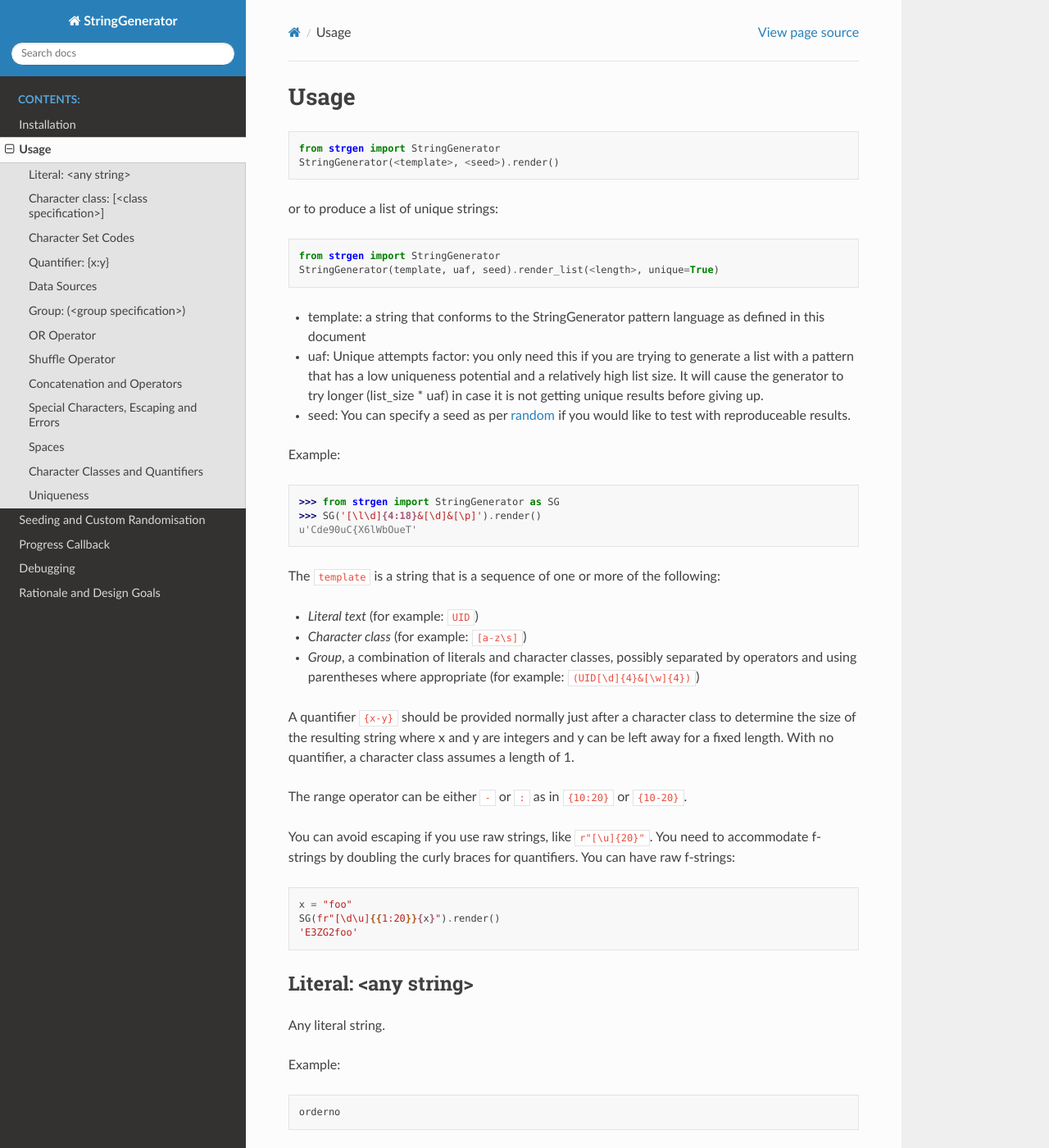
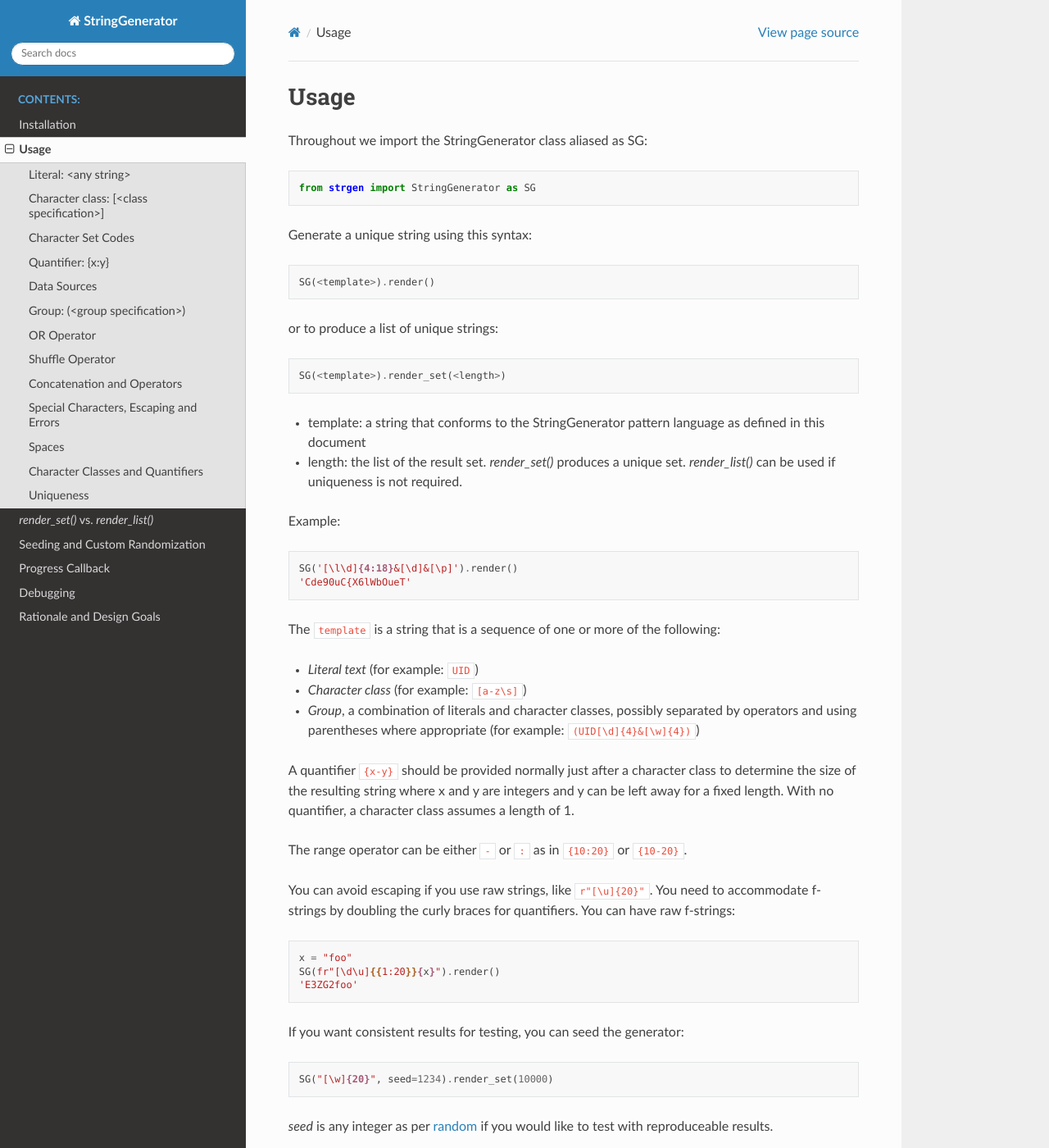
Before and after one commit to paul-wolf/strgen, a Sphinx documentation site: the page built from docs/usage.rst, in a window 1280 px wide and 1400 px high. Shown: the whole window at 82% size. Built offline with Sphinx 7.4.7 and the Read the Docs theme 2.0.0, drawn with Linux system fonts in a browser that asks for light colours; some of the changed text lies outside the part shown.

Commit message:
Add render_set()

```diff
--- a/docs/installation.rst
+++ b/docs/installation.rst
@@ -1,8 +1,8 @@
 Installation
 ============
 
-From version 0.4.0, support for 2.x is dropped. If you still need
-support for Python 2, use version 0.3.4.
+From version 0.4.0, support for Python 2.7 is dropped. If you still need
+support for Python 2, use version StringGenerator 0.3.4.
 
 There are no dependencies beyond the Python Standard Library.
 
--- a/docs/randomizer.rst
+++ b/docs/randomizer.rst
@@ -1,4 +1,4 @@
-Seeding and Custom Randomisation
+Seeding and Custom Randomization
 ================================
 
 If you want to test and produce consistent results, you can use the ``seed`` option:
--- a/docs/usage.rst
+++ b/docs/usage.rst
@@ -1,38 +1,37 @@
 Usage
 =====
 
-::
 
-   from strgen import StringGenerator
-   StringGenerator(<template>, <seed>).render()
+Throughout we import the StringGenerator class aliased as SG:
+
+.. code:: python
+
+   from strgen import StringGenerator as SG
+
+Generate a unique string using this syntax:
+
+.. code:: python
+
+   SG(<template>).render()
 
 or to produce a list of unique strings:
 
 ::
 
-   from strgen import StringGenerator
-   StringGenerator(template, uaf, seed).render_list(<length>, unique=True)
+   SG(<template>).render_set(<length>)
 
 * template: a string that conforms to the StringGenerator pattern
   language as defined in this document
 
-* uaf: Unique attempts factor: you only need this if you are trying to
-  generate a list with a pattern that has a low uniqueness potential
-  and a relatively high list size. It will cause the generator to try
-  longer (list_size * uaf) in case it is not getting unique results
-  before giving up.
-
-* seed: You can specify a seed as per `random
-  <https://docs.python.org/3/library/random.html>`__ if you would like
-  to test with reproduceable results.
+* length: the list of the result set. `render_set()` produces a unique set.
+  `render_list()` can be used if uniqueness is not required.
 
 Example:
 
-::
+.. code:: python
 
-   >>> from strgen import StringGenerator as SG
-   >>> SG('[\l\d]{4:18}&[\d]&[\p]').render()
-   u'Cde90uC{X6lWbOueT'
+   SG('[\l\d]{4:18}&[\d]&[\p]').render()
+   'Cde90uC{X6lWbOueT'
 
 The ``template`` is a string that is a sequence of one or more of the
 following:
@@ -55,11 +54,22 @@
 need to accommodate f-strings by doubling the curly braces for
 quantifiers. You can have raw f-strings:
 
-::
+.. code:: python
 
    x = "foo"
    SG(fr"[\d\u]{{1:20}}{x}").render()
    'E3ZG2foo'
+
+If you want consistent results for testing, you can seed the generator:
+
+.. code:: python
+
+   SG("[\w]{20}", seed=1234).render_set(10000)
+
+
+`seed` is any integer as per `random <https://docs.python.org/3/library/random.html>`__ if you would like to test with reproduceable results.
+
+See :doc:`randomizer`
 
 
 Literal: <any string>
@@ -165,9 +175,9 @@
 ------------
 
 We provide the ``${varname}`` syntax to enable any value to be returned.
-``varname`` must be provided as a keyword argument to the ``render()``
-or ``render_list()`` methods. You can use a list, function (callable) or generator.
-Here’s an example using a list:
+``varname`` must be provided as a keyword argument to the ``render()``,
+``render_set()`` or ``render_list()`` methods. You can use a list, function
+(callable) or generator. Here’s an example using a list:
 
 .. code:: python
 
@@ -193,7 +203,7 @@
 If you use a ``list``, StringGenerator picks an item from the list for
 you, randomly. If you use a callable, StringGenerator takes and inserts
 whatever is returned by the callable. The callable is required to do any
-randomisation if that is what the user wants. So, if you pass a function
+randomization if that is what the user wants. So, if you pass a function
 that returns a list, the entire list will be inserted as a string.
 
 As mentioned above, if you use an f-string, double your curly braces
@@ -359,13 +369,16 @@
 Uniqueness
 ----------
 
+``render_list()``  and ``render_set()`` both produce unqiue sequences of
+strings. In general, you should use ``render_set()`` as it's much faster. See :doc:`render_set`.
+
 When using the ``unique=True`` flag in the ``render_list()`` method,
 it’s possible the generator cannot possibly produce the required number
 of unique strings. For instance:
 
 ::
 
-    StringGenerator("[0-1]").render_list(100, unique=True)
+    SG("[0-1]").render_list(100, unique=True)
 
 This will generate an exception but not before attempting to generate
 the strings.
```
Also changed, not shown: other parts of docs/usage.rst (+1 -1 lines), README.md (+18 -6 lines), README.txt (deleted, +0 -101 lines), docs/index.rst (+19 -9 lines), docs/render_set.rst (added, +68 -0 lines), setup.py (+47 -23 lines), strgen/__init__.py (+33 -7 lines), 1 other file.
